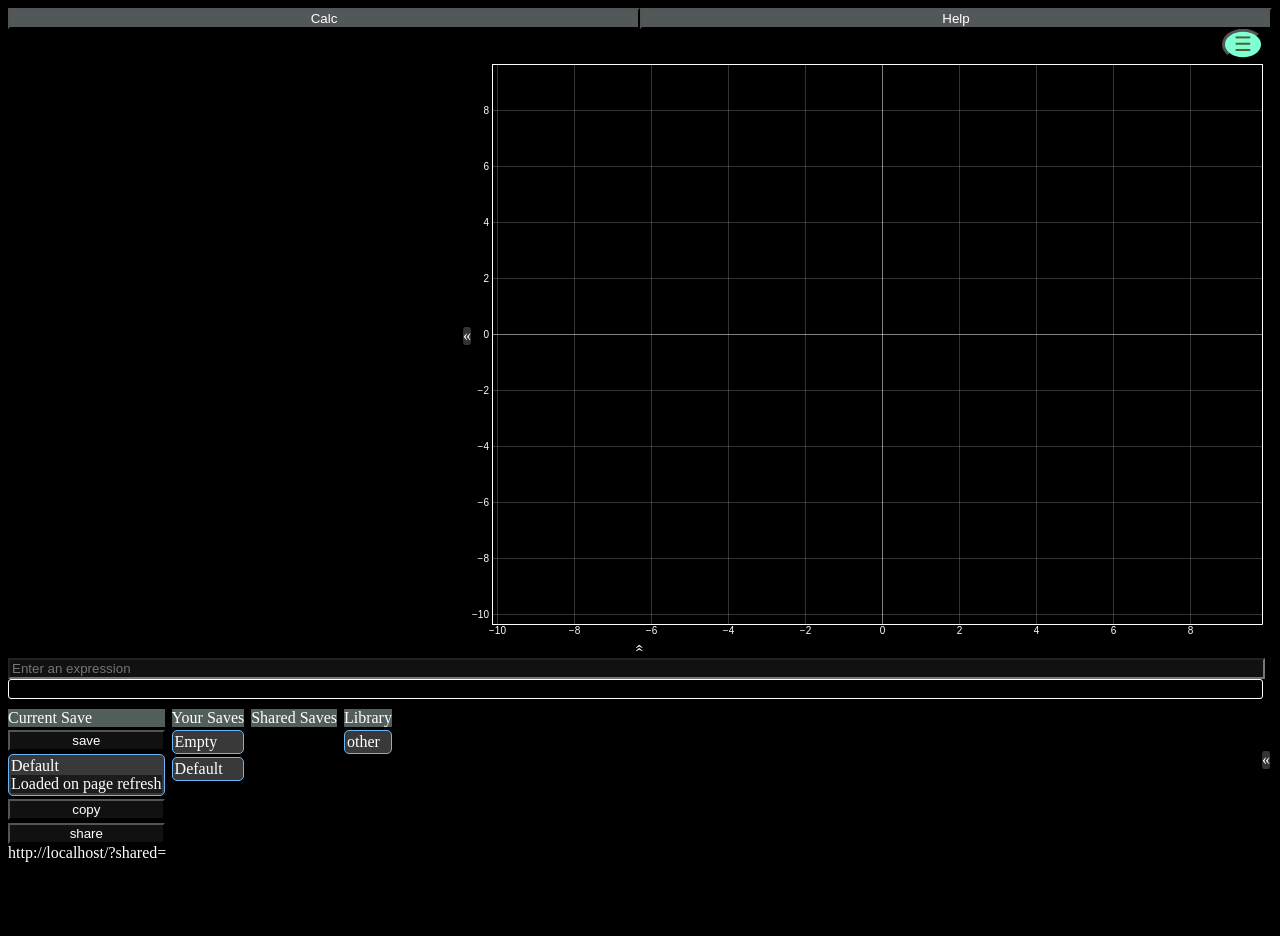
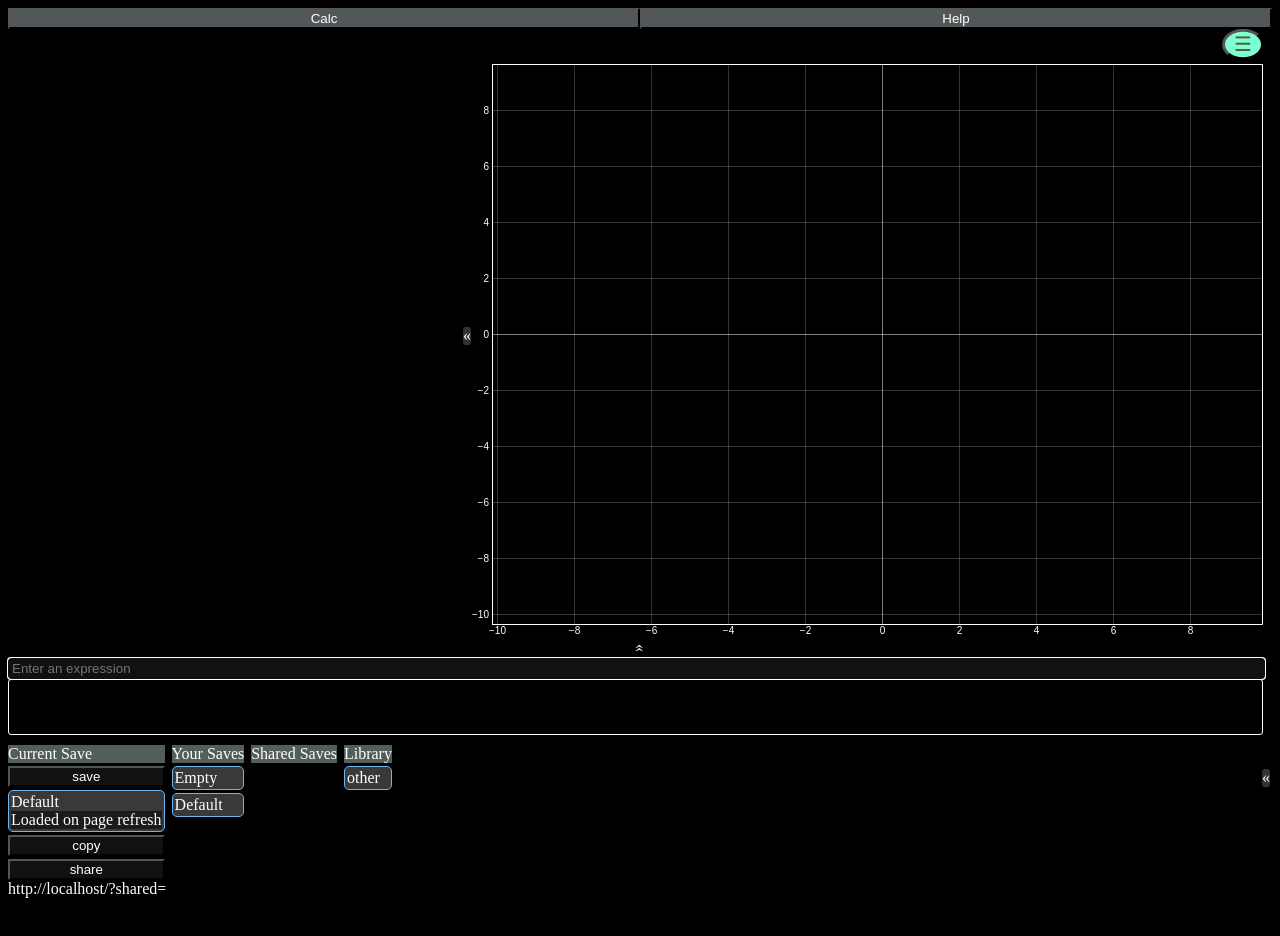
Before and after one commit to typeholes/ig-calc, a Vue app: page / in a window 1280 px wide. Shown: the top 936 px of the page. Built offline with nearby package versions, Linux system fonts and the light colour scheme.

Commit message:
autofocus expr input and expanded placeholder so it doesn't look like an input

```diff
--- a/src/components/IgCalc.vue
+++ b/src/components/IgCalc.vue
@@ -196,7 +196,7 @@ function editExpression(name: string) {
               type="text"
               placeholder="Enter an expression"
               v-model="state.newExpr"
-
+              autofocus
               @input="checkNewExpr()"
               @change="checkNewExpr()"
             />
@@ -204,7 +204,7 @@ function editExpression(name: string) {
               {{ state.error }}
             </pre>
             <div class="inputPlaceholder" v-if="!state.parseResult">
-            &nbsp;
+            &nbsp;<br><br><br>
 
             </div>
             <div v-if="state.parseResult">
```
